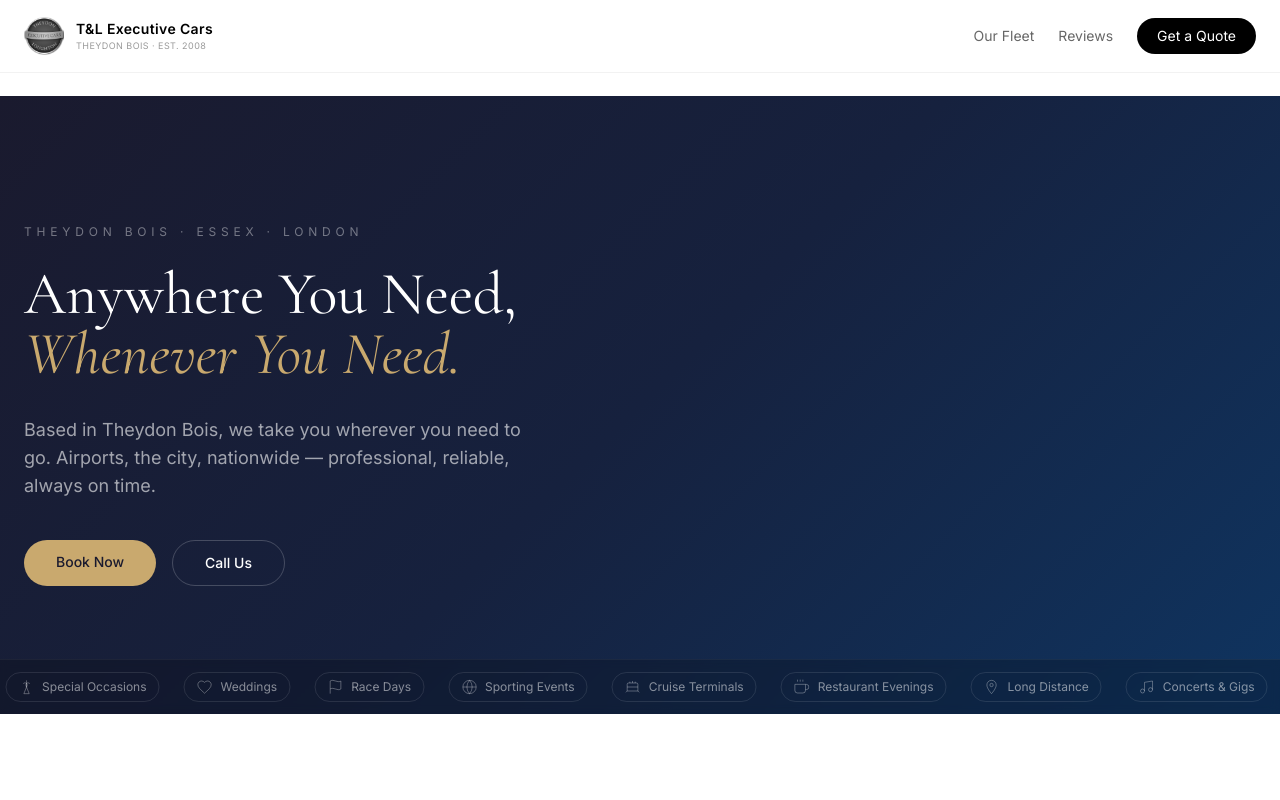
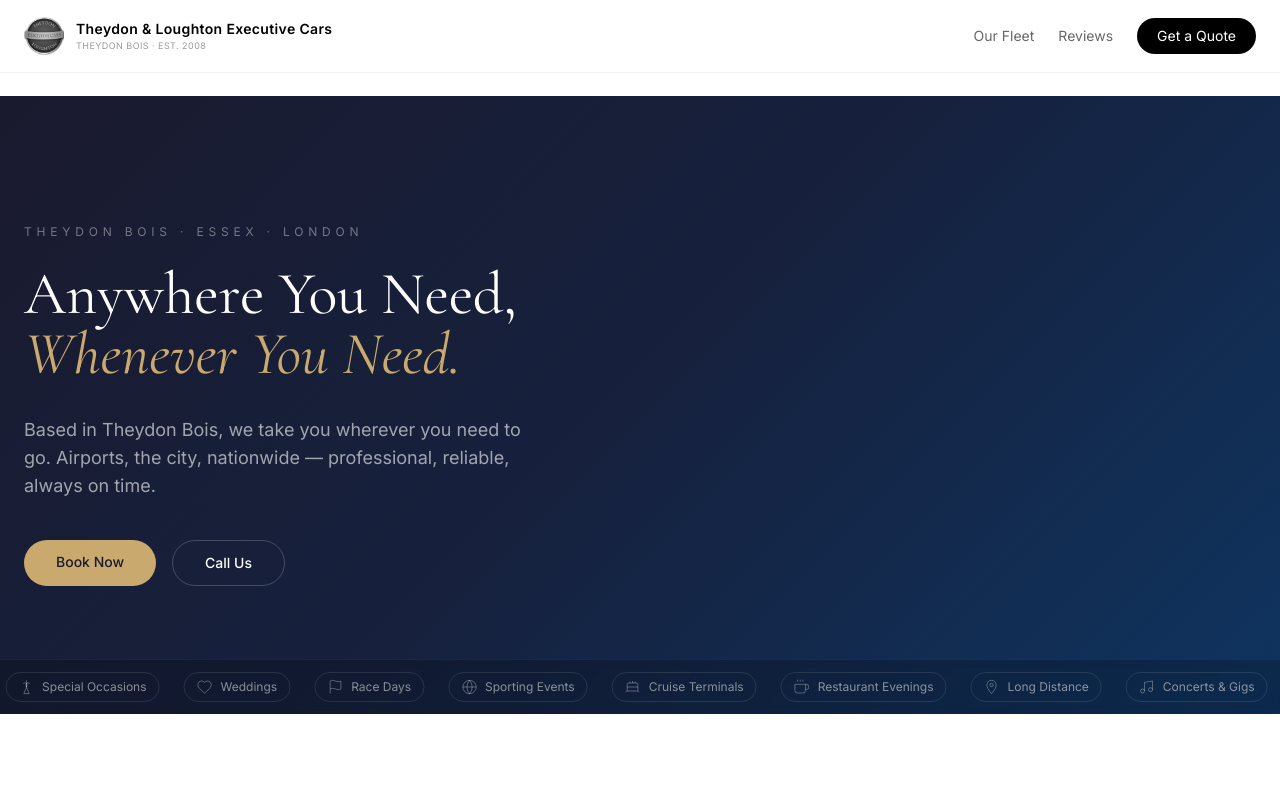
Before and after one commit to jakeylee93/tl-executive-cars, a Next.js app: page / in a window 1280 px wide. Shown: the top 800 px of the page. Built offline with nearby package versions, Linux system fonts and the light colour scheme.

Commit message:
🚗 Rebrand: Theydon & Loughton Executive Cars throughout
- Nav, footer, copyright, page title all updated
- Full name instead of T&L abbreviation

```diff
--- a/app/layout.tsx
+++ b/app/layout.tsx
@@ -2,7 +2,7 @@ import type { Metadata } from 'next'
 import './globals.css'
 
 export const metadata: Metadata = {
-  title: 'T&L Executive Cars — Theydon Bois Chauffeur Service',
+  title: 'Theydon & Loughton Executive Cars — Chauffeur Service',
   description: 'Theydon & Loughton Executive Cars. Based in Theydon Bois, we take you anywhere. Airports, London, nationwide. Established 2008.',
 }
 
--- a/app/page.tsx
+++ b/app/page.tsx
@@ -73,7 +73,7 @@ export default function Home() {
           <a href="/" className="flex items-center gap-3">
             <img src="/logo.png" alt="T&L Executive Cars" className="w-10 h-10 object-contain" />
             <div>
-              <h1 className="text-sm font-semibold text-black tracking-wide">T&L Executive Cars</h1>
+              <h1 className="text-sm font-semibold text-black tracking-wide">Theydon & Loughton Executive Cars</h1>
               <p className="text-[9px] text-black/40 uppercase tracking-wider">Theydon Bois &middot; Est. 2008</p>
             </div>
           </a>
@@ -431,7 +431,7 @@ export default function Home() {
                 className="text-3xl md:text-4xl mb-2"
                 style={{ fontFamily: "'Cormorant Garamond', serif", fontWeight: 400 }}
               >
-                T&L Executive Cars
+                Theydon & Loughton Executive Cars
               </h4>
               <p className="text-[10px] uppercase tracking-[0.4em] text-white/30">Theydon Bois &middot; Est. 2008</p>
             </div>
@@ -464,7 +464,7 @@ export default function Home() {
 
             <div className="pt-8 border-t border-white/10 text-center">
               <p className="text-[11px] text-white/20">
-                © {new Date().getFullYear()} T&L Executive Cars. All rights reserved.
+                © {new Date().getFullYear()} Theydon & Loughton Executive Cars. All rights reserved.
               </p>
             </div>
           </div>
```
